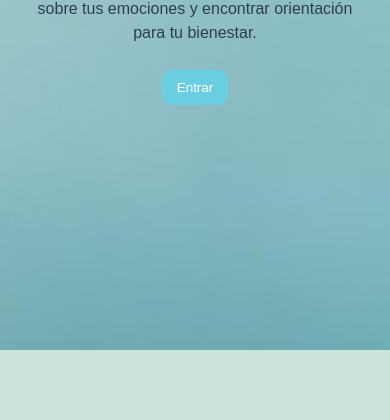
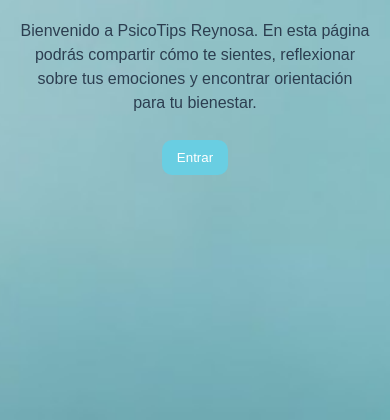
Before and after one commit to lluzel/PsicoTips-Reynosa, a plain HTML site: page index.html in a window 390 px wide. Shown: the part 424-844 px from the top of the page. Drawn offline with Linux system fonts and the light colour scheme; no server answers.

Commit message:
Update styles.css

```diff
--- a/styles.css
+++ b/styles.css
@@ -134,8 +134,8 @@
 }
 @media (max-width: 600px) {
      #pantallaInicio {
-        justify-content: center;
-        transform: translateY(-70px);
+        justify-content: flex-start;
+        padding-top: 120px;
      }
 }
 
@@ -163,8 +163,6 @@
 
     text-align: center;
 
-    z-index: 9999;
-
     padding: 20px;
     box-sizing: border-box;
 }
```
